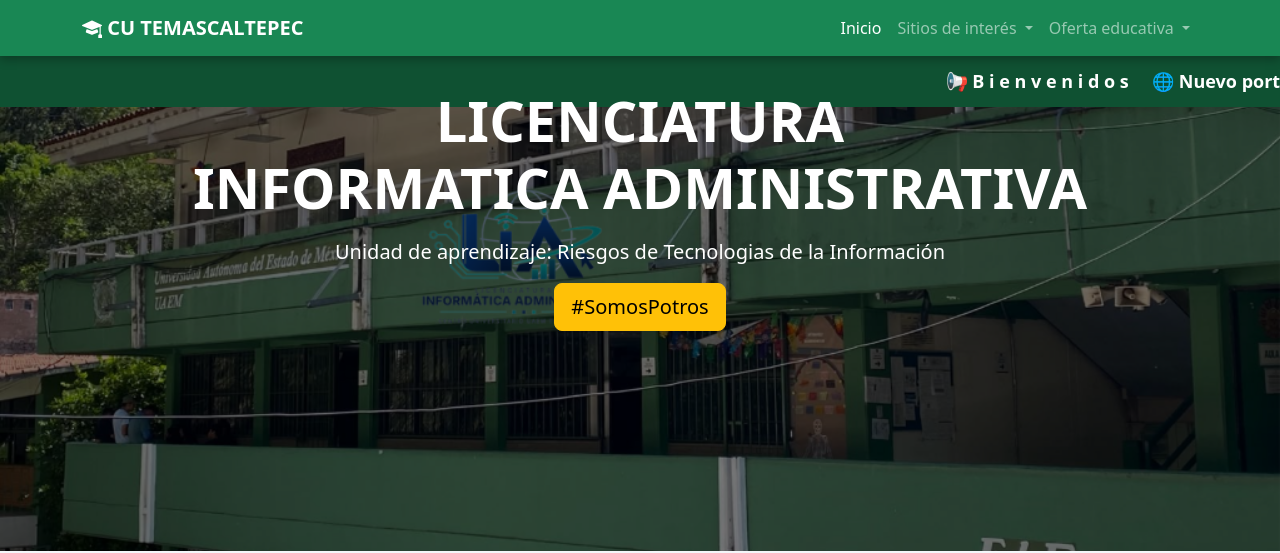
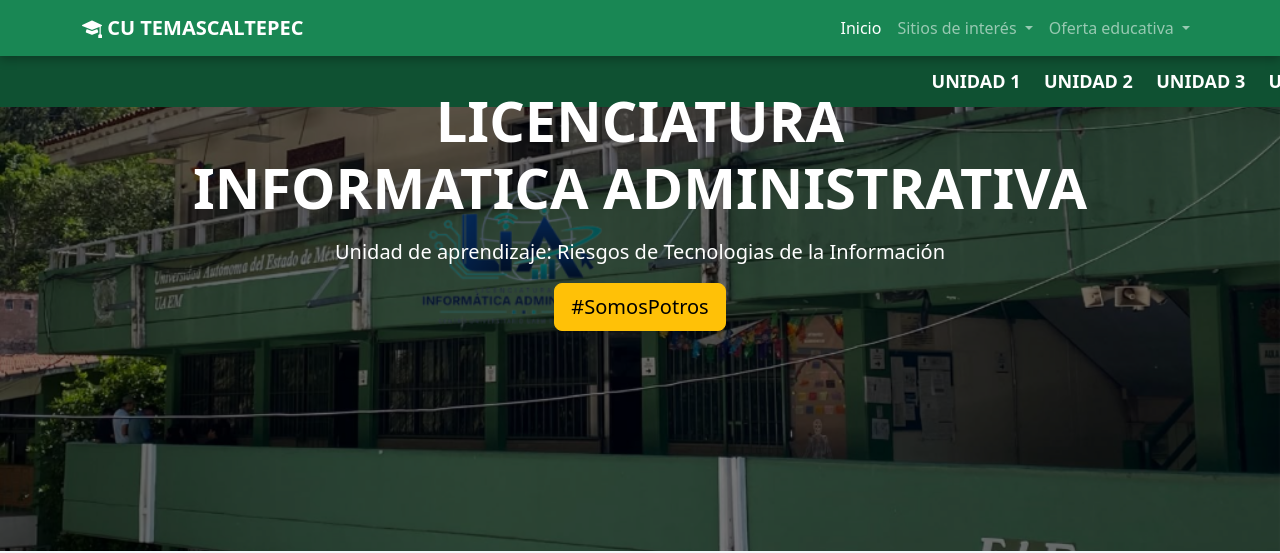
Before and after one commit to meraryjimenez018-bit/RiesgosTI_JILJ, a plain HTML site: page index.html in a window 1280 px wide. Shown: the top 553 px of the page. Drawn offline with nearby package versions, Linux system fonts and the light colour scheme.

Commit message:
Update index.html

```diff
--- a/index.html
+++ b/index.html
@@ -192,9 +192,13 @@ color:white;
 <!-- MARQUESINA -->
 <div class="marquesina">
 <span>
-📢 B i e n v e n i d o s
+UNIDAD 1
 &nbsp;&nbsp;&nbsp;
-🌐 Nuevo portal.
+UNIDAD 2
+&nbsp;&nbsp;&nbsp;
+UNIDAD 3
+&nbsp;&nbsp;&nbsp;
+UNIDAD 4
 </span> </div>
 
     <!-- PORTADA -->
```
